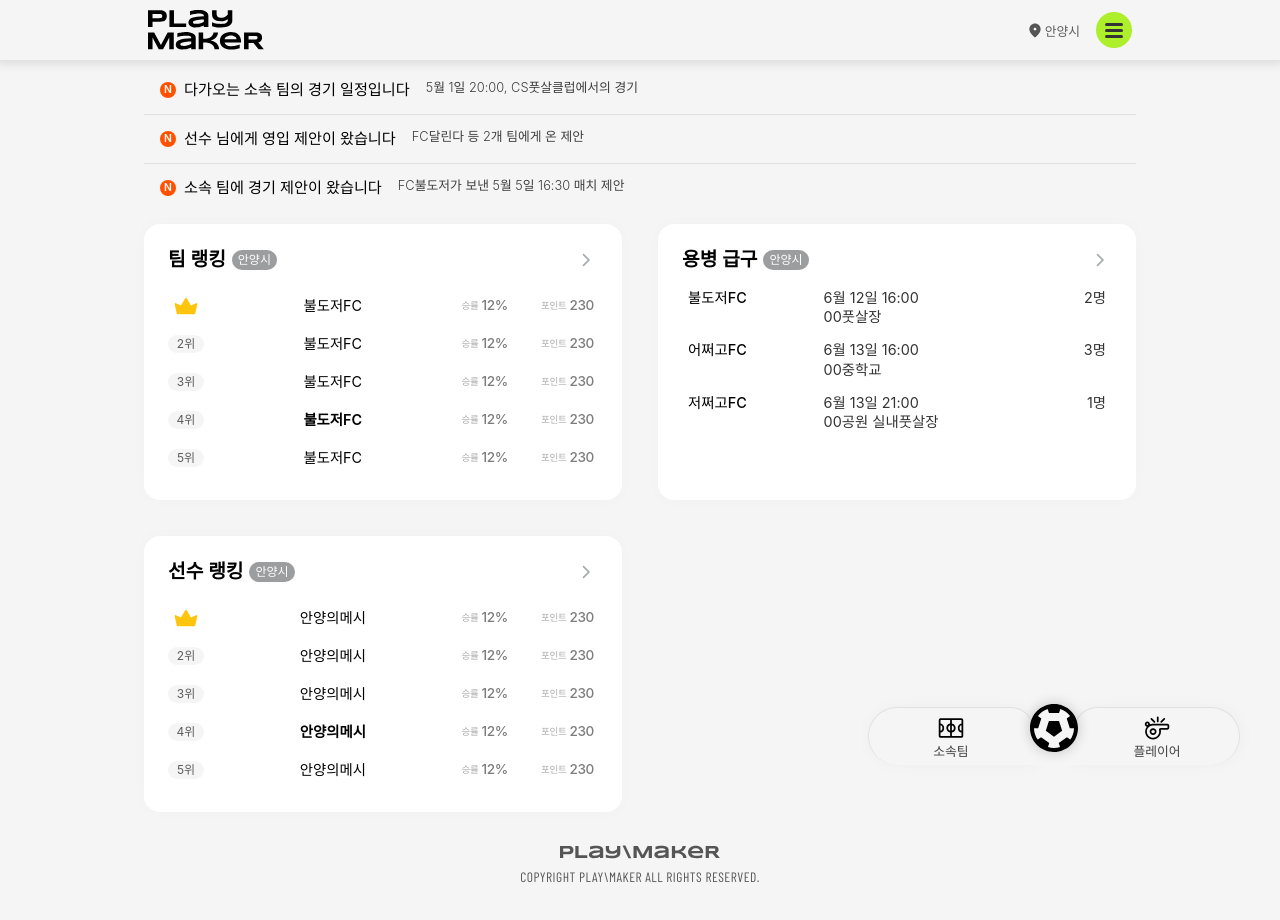
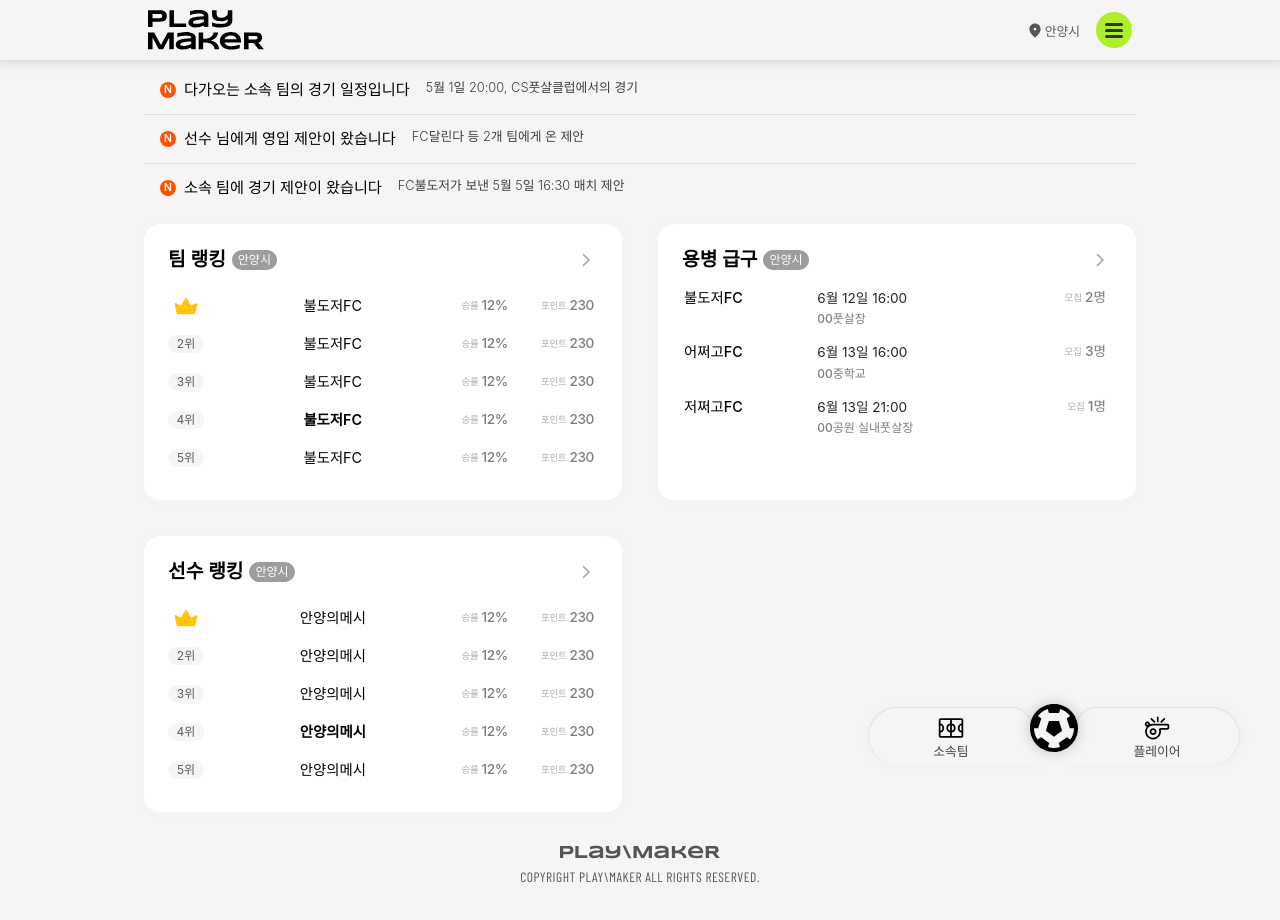
Before and after one commit to playmakersports/playmaker-fe, a Next.js app: page / in a window 1280 px wide. Shown: the top 920 px of the page. Built offline with nearby package versions, Linux system fonts and the light colour scheme; a web font is replaced by a local one.

Commit message:
[Fix] 메인 화면 및 레이아웃 컴포넌트 개선

```diff
--- a/src/components/Layouts/partials/Header.tsx
+++ b/src/components/Layouts/partials/Header.tsx
@@ -128,7 +128,7 @@ const Logo = styled.div`
 
 const PageName = styled.p`
     margin: 3px 0 0;
-    font-size: 1.15rem;
+    font-size: 1.1rem;
     font-weight: 500;
 `;
 const RightBtns = styled.ul`
--- a/src/components/Main/Card.tsx
+++ b/src/components/Main/Card.tsx
@@ -6,7 +6,7 @@ interface CardPropsType {
     title: string;
     localname?: string;
     link?: string;
-    children: JSX.Element;
+    children: React.ReactNode;
 }
 
 function Card({ title, localname, link, children }: CardPropsType) {
--- a/src/components/Main/FindPlayerCard.tsx
+++ b/src/components/Main/FindPlayerCard.tsx
@@ -16,9 +16,9 @@ function FindPlayerCard({ localId, localname, list }: FindPlayerCardPropsType) {
                     <RankItem key={index}>
                         <p className="find-team-name">{item.teamname}</p>
                         <p className="find-play-info">
-                            {item.playAt}
+                            <span className="play-at">{item.playAt}</span>
                             <br />
-                            {item.playground}
+                            <span className="play-place">{item.playground}</span>
                         </p>
                         <p className="find-player-number">{item.findNum}명</p>
                     </RankItem>
@@ -30,11 +30,12 @@ function FindPlayerCard({ localId, localname, list }: FindPlayerCardPropsType) {
 
 const RankList = styled.ul`
     display: flex;
+    margin: 0 4px 0 0;
     flex-direction: column;
     gap: 2px;
 `;
 const RankItem = styled.li`
-    padding: 0 6px 12px;
+    padding: 0 2px 12px;
     display: flex;
     align-items: flex-start;
     justify-content: space-between;
@@ -48,13 +49,31 @@ const RankItem = styled.li`
     }
     .find-play-info {
         flex: 2;
-        font-size: 0.9rem;
-        opacity: 0.8;
+        .play-at {
+            font-size: 0.85rem;
+            opacity: 0.85;
+        }
+        .play-place {
+            color: ${({ theme }) => theme.color.gray3};
+            font-size: 0.75rem;
+            font-weight: 500;
+        }
     }
     .find-player-number {
-        flex: 0.5;
-        opacity: 0.8;
-        text-align: right;
+        flex: 0.6;
+        display: inline-flex;
+        justify-content: flex-end;
+        align-items: center;
+        gap: 3px;
+        color: ${({ theme }) => theme.color.gray3};
+        font-size: 0.85rem;
+        font-weight: 500;
+        &::before {
+            content: "모집";
+            font-size: 0.6rem;
+            font-weight: 400;
+            color: ${({ theme }) => theme.color.gray2};
+        }
     }
     &:last-of-type {
         padding-bottom: 0;
```
